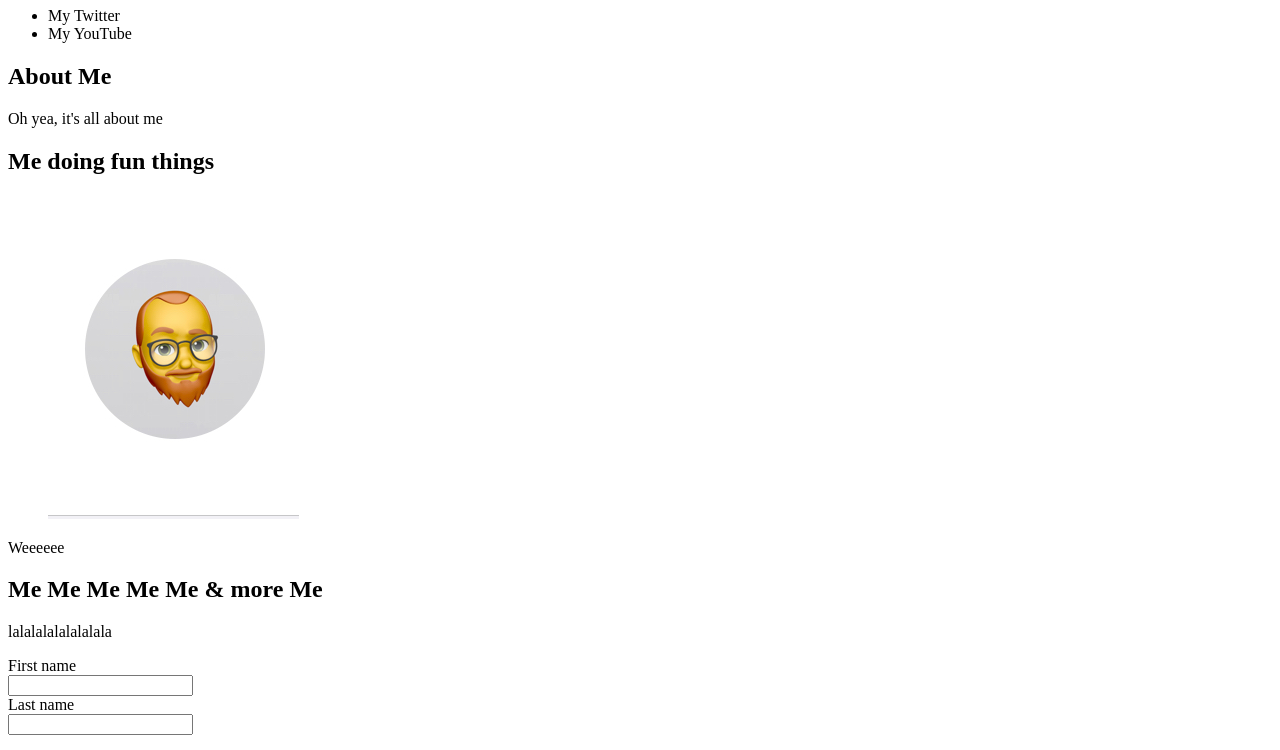
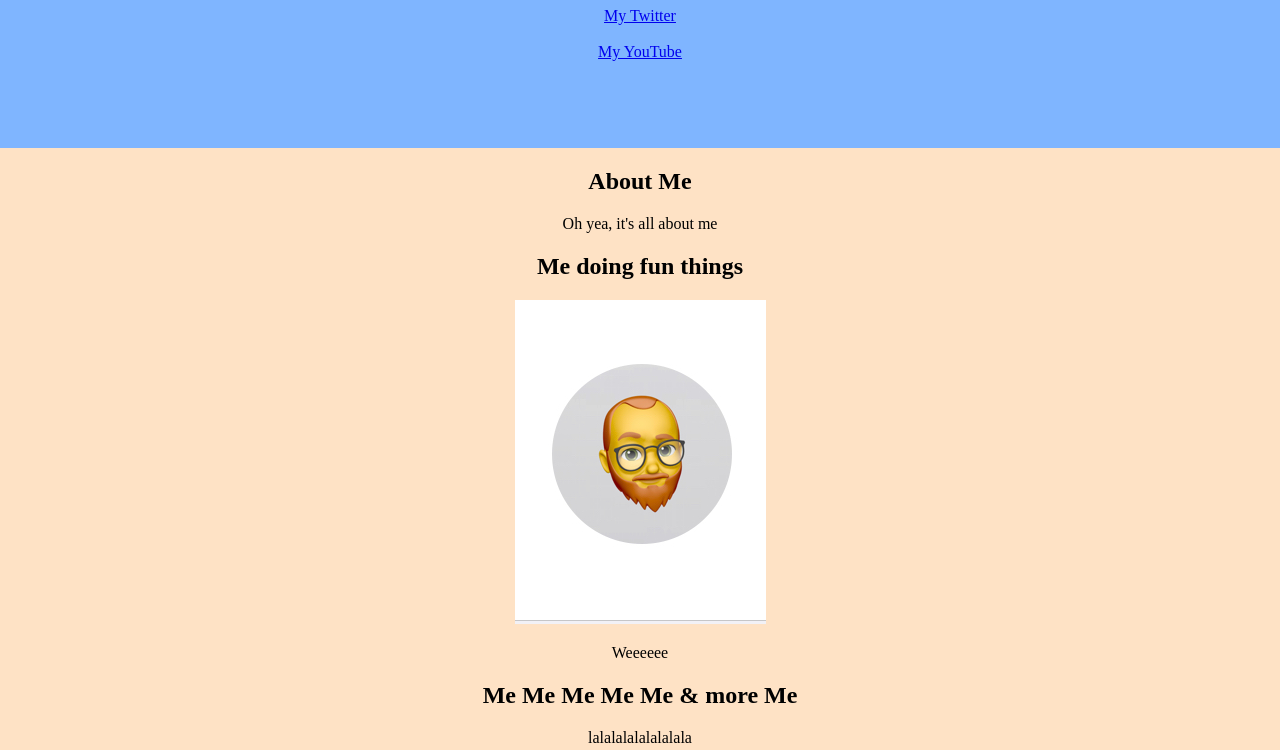
Before and after one commit to OnlyMeHere/Welcome-Page, a plain HTML site: page index.html in a window 1280 px wide. Shown: the part 73-823 px from the top of the page. Drawn offline with Linux system fonts and the light colour scheme; files that its build step writes are made by us from their sources; files whose address does not match are found by name.

Commit message:
improved css

```diff
--- a/css/styles.css
+++ b/css/styles.css
@@ -1,11 +1,17 @@
+.header {
+    background-color: #7FB5FF;
+    position: relative;
+    text-align: center;
+    margin-top: 0;
+    width: 100%;
+    height: 200px;
+    color: #001D6E;
+    z-index: 99;
+}
+body {
+    text-align: center;
+    background-color: #FEE2C5;
+    margin: 0;
+    z-index: 0;
 
-
-header {
-    background-color: 7FB5FF;
-    display: fixed;
-    color: 001D6E;
-    margin-top: 0;
-    margin-left: 0;
-    margin-right: 0;
-    z-index: 1;
 }
--- a/index.html
+++ b/index.html
@@ -2,8 +2,6 @@
 <html lang="en">
 <head>
     <meta charset="UTF-8">
-    <meta http-equiv="X-UA-Compatible" content="IE=edge">
-    <meta name="viewport" content="width=device-width, initial-scale=1.0">
     <title>Welcome Page</title>
     <link rel="preconnect" href="https://fonts.googleapis.com">
     <link rel="preconnect" href="https://fonts.gstatic.com" crossorigin>
@@ -13,24 +11,16 @@
 
 <body>
     <header>
+        <div class="header">
+            <h1>This is My Welcome Page</h1>
 
-        <h1>This is My Welcome Page</h1>
+                    <a href="http://">My Twitter</a>
 
-        <nav>
-            <ul>
+                    <br><br>
 
-                <li><a href="http://"></a>My Twitter</li>
+                    <a href="http://">My YouTube</a>
 
-                <li><a href="http://"></a>My YouTube</li>
-
-
-            </ul>
-
-
-
-
-        </nav>
-
+        </div>
     </header>
     <main>
         <section>
```
